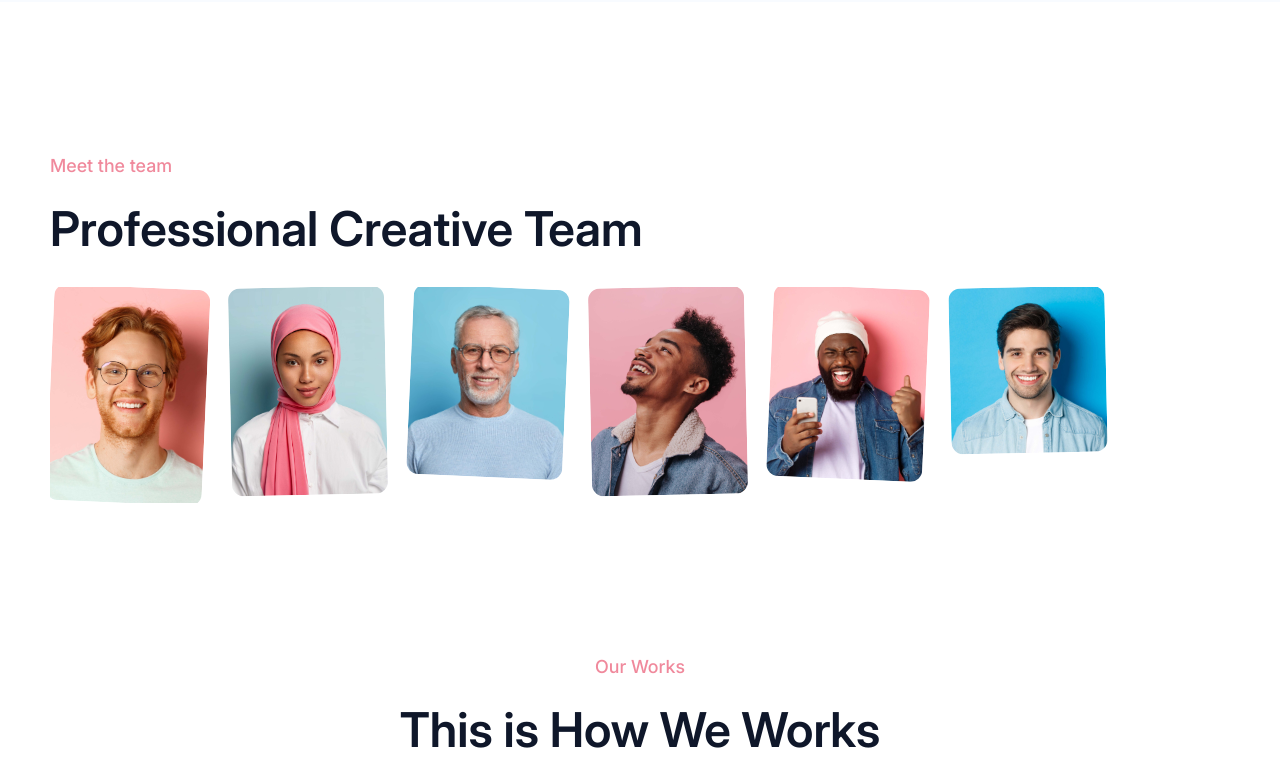
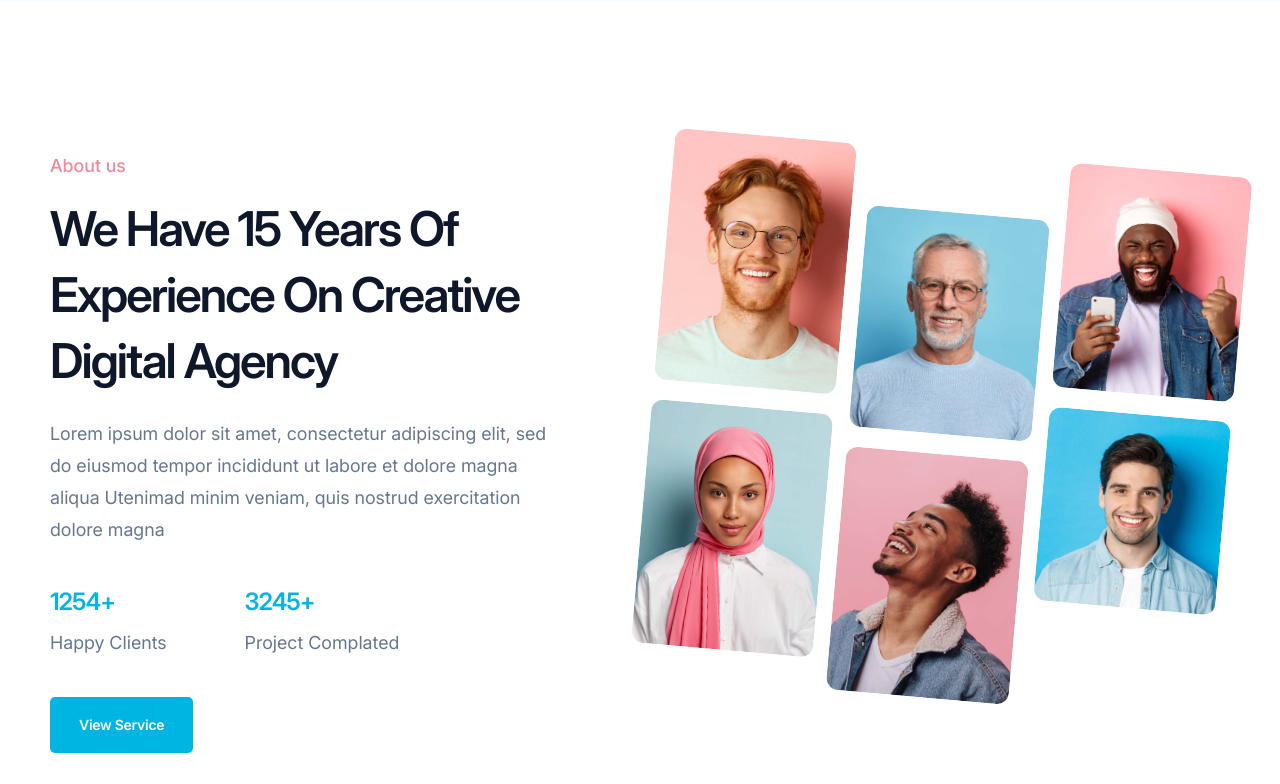
Before and after one commit to EugeneKh1988/agency-client, a Next.js app: page /about in a window 1280 px wide. Shown: the part 380-1164 px from the top of the page. Built offline with nearby package versions, Linux system fonts and the light colour scheme.

Commit message:
added experience component

```diff
--- a/src/app/about/page.tsx
+++ b/src/app/about/page.tsx
@@ -1,10 +1,12 @@
 import BreadCrumbs from "@/components/BreadCrumbs";
+import Experience from "@/components/Experience";
 
 
 export default function About() {
   return (
     <>
       <BreadCrumbs links={[{name: "Home", href: "/"}, {name: "About us"}]} />
+      <Experience />
     </>
   );
 }
--- /dev/null
+++ b/src/components/Experience.tsx
@@ -0,0 +1,82 @@
+import Container from "@/components/Container";
+import Link from "next/link";
+import Image from "next/image";
+import { Button } from "@mantine/core";
+import { team } from "./Hero";
+
+export interface ExperienceProps {
+  className?: string;
+}
+
+const Experience: React.FC<ExperienceProps> = ({ className, }) => {
+  const classNameValue = className ? `${className}` : "";
+
+  return (
+    <Container className={`mt-100 xl:mt-150 ${classNameValue}`}>
+      <div className="flex flex-col xl:flex-row gap-80">
+        <div className="xl:max-w-521">
+          <h5 className="text-[18px] leading-28 text-mauvelous font-medium">
+            About us
+          </h5>
+          <h1 className="mt-16 text-[32px] leading-52 lg:text-[48px] text-mirage lg:leading-66 font-semibold md:tracking-[-2px]">
+            We Have 15 Years Of Experience On Creative Digital Agency
+          </h1>
+          <p className="text-[18px] leading-32 text-lynch mt-24">
+            Lorem ipsum dolor sit amet, consectetur adipiscing elit, sed do
+            eiusmod tempor incididunt ut labore et dolore magna aliqua Utenimad
+            minim veniam, quis nostrud exercitation dolore magna
+          </p>
+          <div className="flex gap-38 md:gap-78 mt-26 md:mt-38">
+            <div>
+              <h6 className="text-[24px] leading-35 font-semibold text-shakespeare tracking-[-1px]">1254+</h6>
+              <p className="text-[18px] leading-32 mt-8">Happy Clients</p>
+            </div>
+            <div>
+              <h6 className="text-[24px] leading-35 font-semibold text-shakespeare tracking-[-1px]">3245+</h6>
+              <p className="text-[18px] leading-32 mt-8">Project Complated</p>
+            </div>
+          </div>
+          <Button
+            variant="filled"
+            component={Link}
+            href="/service"
+            className="mt-38 min-h-56 px-28 text-black-haze bg-shakespeare hover:bg-shakespeare-700 text-[14px] leading-20 tracking-[-0.02em] font-semibold"
+          >
+            View Service
+          </Button>
+        </div>
+        <div className="hidden sm:flex gap-16 rotate-[5deg] self-center xl:self-start">
+          {team.map((teamCol, colNum) => (
+            <div className="flex flex-col gap-20" key={colNum}>
+              {teamCol.map((teamItem, index) => (
+                <div className="relative group" key={`${colNum}_${index}`}>
+                  <Image
+                    src={teamItem.imageHref}
+                    width={191}
+                    height={254}
+                    alt={teamItem.name}
+                    className={`rounded-[12px] ${
+                      colNum == 1 && index == 0 ? "mt-60" : ""
+                    }`}
+                  />
+                  <div className="hidden group-hover:block absolute left-0 bottom-0 right-0 h-80 px-20 pb-5">
+                    <div className="bg-white p-12 rounded-[8px] text-center">
+                      <h3 className="text-[14px] leading-20 font-semibold tracking-[-0.02em] text-mirage">
+                        {teamItem.name}
+                      </h3>
+                      <p className="mt-5 text-[14px] leading-20 font-semibold tracking-[-0.02em]">
+                        {teamItem.position}
+                      </p>
+                    </div>
+                  </div>
+                </div>
+              ))}
+            </div>
+          ))}
+        </div>
+      </div>
+    </Container>
+  );
+};
+
+export default Experience;
```
